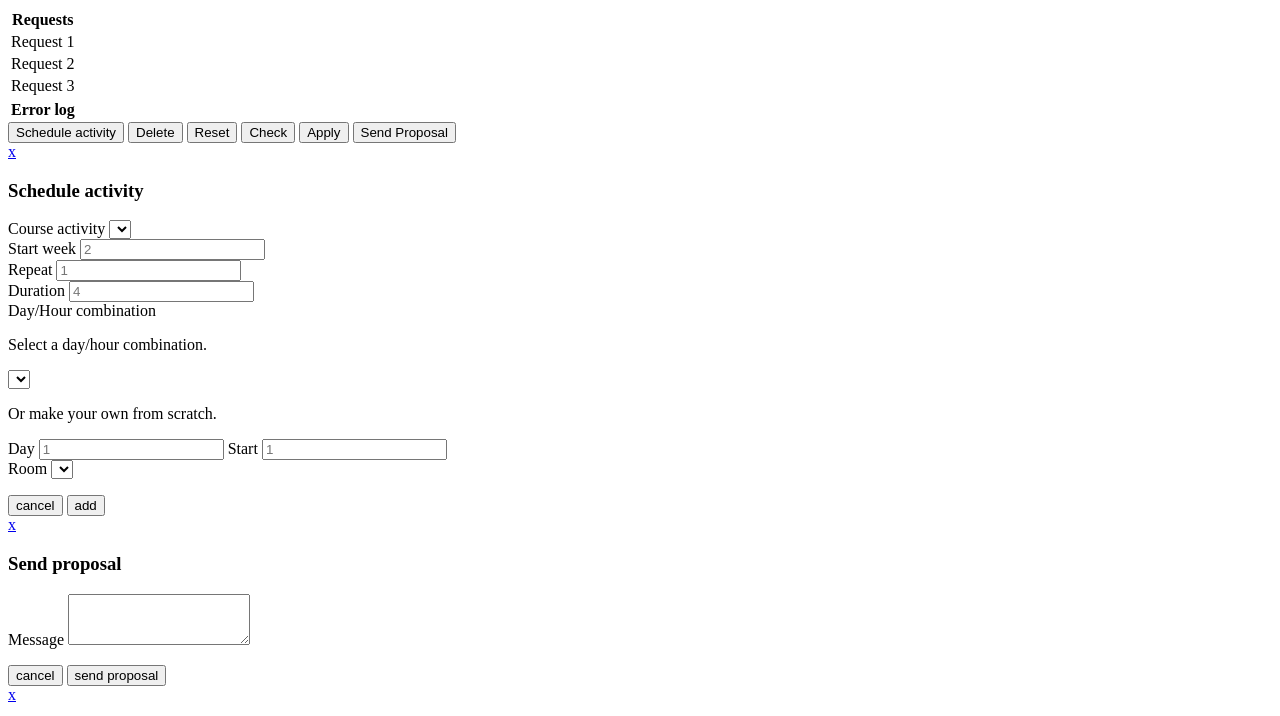
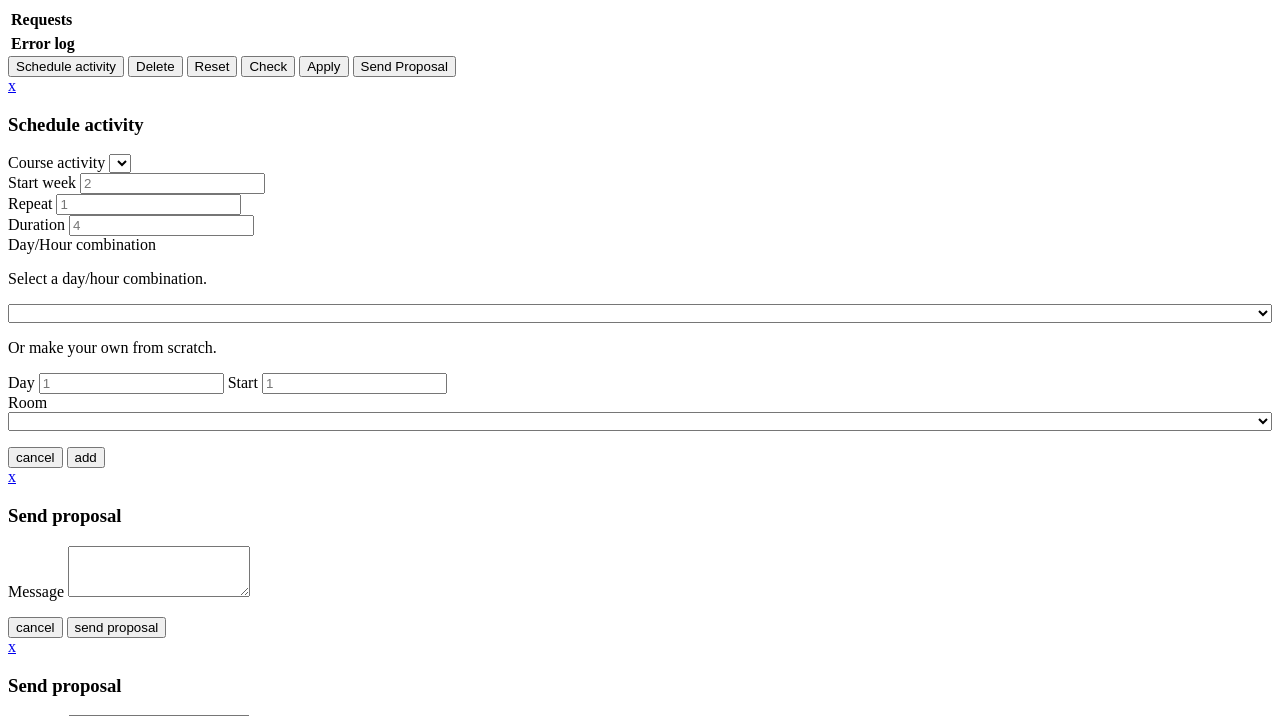
Before and after one commit to se1-1314/xiast, a web app: page /resources/templates/my-schedule.html in a window 1280 px wide. Shown: the top 716 px of the page. Run offline with its HTML, style and script files only (its server is not run), Linux system fonts and the light colour scheme; data that the repository does not hold is empty.

Commit message:
Implemented repeating of blocks, day-hour and room autocomplete

```diff
--- a/resources/templates/my-schedule.html
+++ b/resources/templates/my-schedule.html
@@ -11,15 +11,6 @@
 							</tr>
 						</thead>
 						<tbody id="requests-list-body">
-							<tr>
-								<td>Request 1</td>
-							</tr>
-							<tr>
-								<td>Request 2</td>
-							</tr>
-							<tr>
-								<td>Request 3</td>
-							</tr>
 						</tbody>
 					</table>
 				</div>
@@ -104,7 +95,7 @@
 									<p class="help-block">
 										Select a day/hour combination.
 									</p>
-									<select id="day-hour" class="form-control"></select>
+									<select id="day-hour" style="width:100%"></select>
 									<p class="help-block">
 										Or make your own from scratch.
 									</p>
@@ -116,7 +107,7 @@
 
 								<div class="form-group">
 									<label class="control-label" for="room-floor">Room</label>
-									<select id="room-floor" class="form-control"></select>
+									<select id="room-floor" style="width:100%"></select>
 								</div>
 
 							</form>
```
Also changed, not shown: resources/public/js/my-schedule.js (+8 -5 lines).
